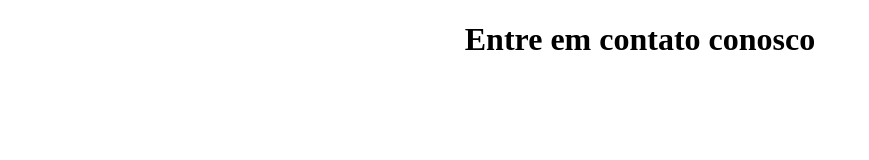
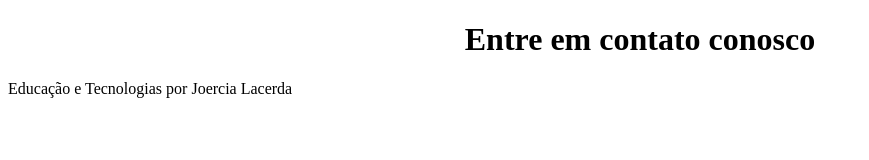
Before and after one commit to Rebehk/Atividade---Semana-6, a plain HTML site: page index.html in a window 1280 px wide. Shown: the whole page, without its empty margins (0-869 px from the left). Drawn offline with Linux system fonts and the light colour scheme.

Commit message:
Adicionando rodapé

```diff
--- a/index.html
+++ b/index.html
@@ -8,5 +8,17 @@
     <div style="text-align:center">
         <h1>Entre em contato conosco</h1>
 </div>
+
+<footer>
+
+    <div class="container_rodape">
+
+        <p>Educação e Tecnologias por Joercia Lacerda</p>
+
+    </div>
+
+</footer>
+
 </body>
+
 </html>
```
